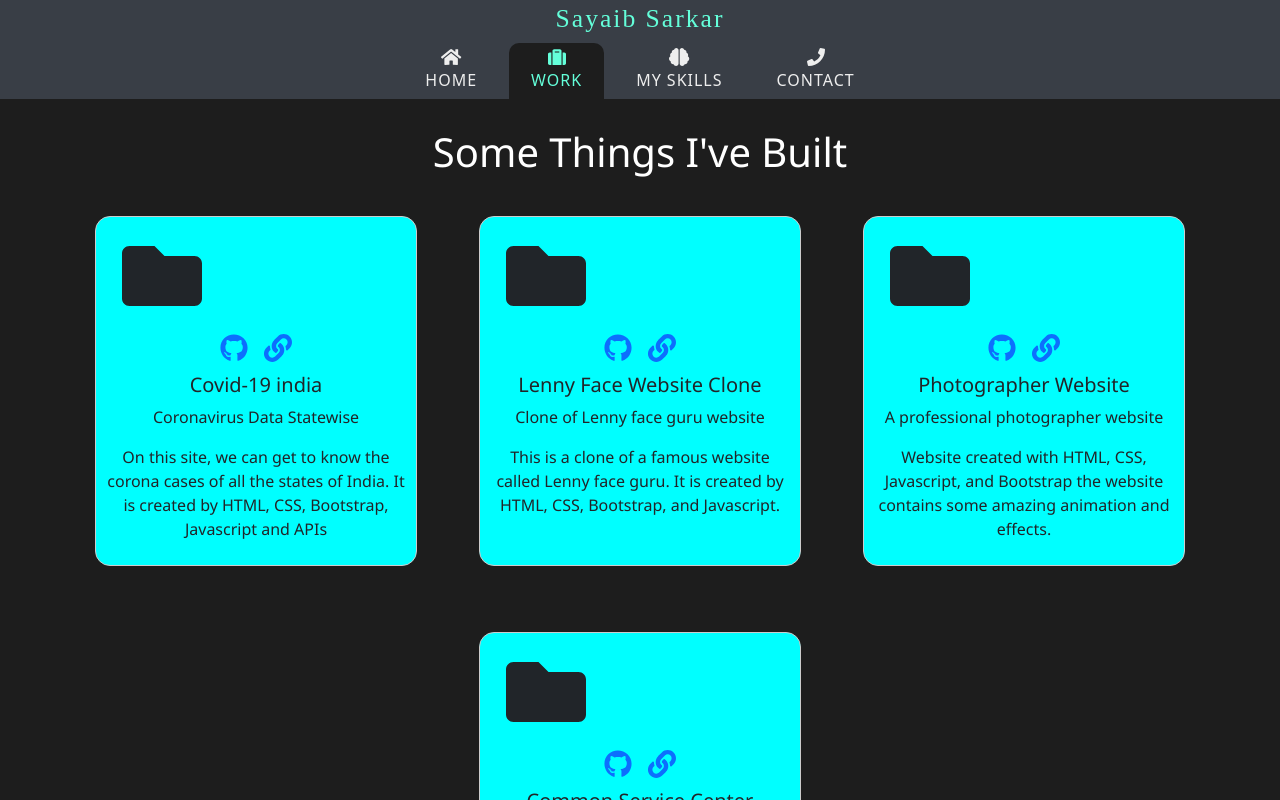
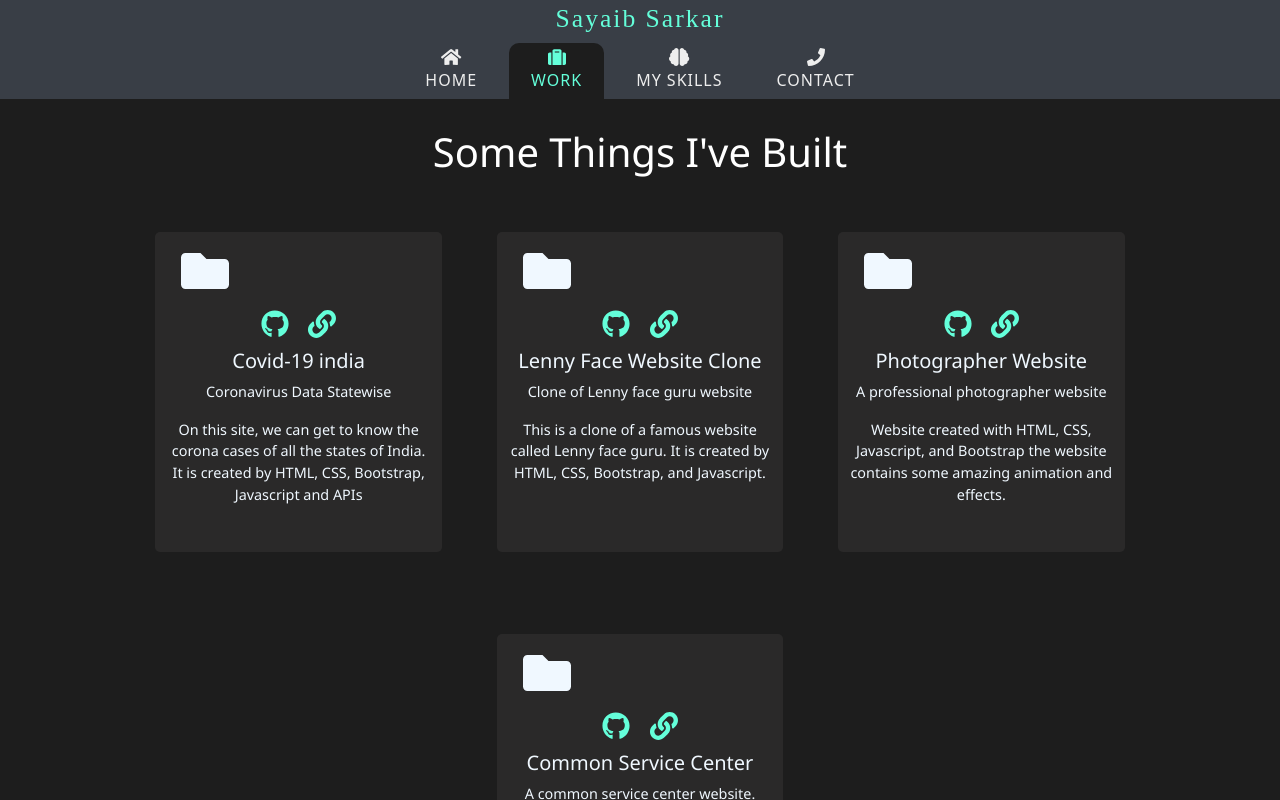
Before and after one commit to sayaib/mysite, a React (Create React App) app: page /portfolio in a window 1280 px wide. Shown: the top 800 px of the page. Built offline with nearby package versions, Linux system fonts and the light colour scheme; a web font is replaced by a local one.

Commit message:
update build and deploy

```diff
--- a/src/webpage_component/Cards.jsx
+++ b/src/webpage_component/Cards.jsx
@@ -10,14 +10,12 @@ const Cards = (props) => {
   return (
     <>
       <div className="portfolio_card" data-aos="fade-up">
-        <h1
-          style={{ fontSize: "5rem", textAlign: "left", paddingLeft: "1rem" }}
-        >
+        <h1 className="card_folder">
           <FontAwesomeIcon icon={faFolder} />
         </h1>
         <h3>
           <a
-            style={{ padding: "0.5rem" }}
+            className="card_links"
             target="_blank"
             rel="noreferrer"
             href={props.githubLink}
@@ -25,7 +23,7 @@ const Cards = (props) => {
             <FontAwesomeIcon icon={faGithub} />
           </a>
           <a
-            style={{ padding: "0.5rem" }}
+            className="card_links"
             target="_blank"
             rel="noreferrer"
             href={props.websiteLink}
@@ -36,8 +34,8 @@ const Cards = (props) => {
 
         <div>
           <Card.Title>{props.name}</Card.Title>
-          <p>{props.subtitle}</p>
-          <Card.Text>{props.about}</Card.Text>
+          <p style={{fontSize:"0.9rem"}}>{props.subtitle}</p>
+          <Card.Text style={{fontSize:"0.9rem"}}>{props.about}</Card.Text>
         </div>
       </div>
     </>
--- a/src/webpage_component/style.css
+++ b/src/webpage_component/style.css
@@ -89,7 +89,8 @@
     letter-spacing: 2px;
     font-size: 80px;
 }
-.homepage_btn{
+
+.homepage_btn {
     background-color: #1D1D1D;
     border: 1px solid #64FFDA;
     color: #64FFDA;
@@ -97,13 +98,14 @@
     padding: 15px 30px;
     border-radius: 5px;
 }
-.homepage_btn:hover{
+
+.homepage_btn:hover {
     background-color: #3332329c;
 }
 
 @media screen and (max-width:620px) {
     .home_container {
-        padding-top: 8rem;
+        padding-top: 6rem;
     }
 
     .home_page_text {
@@ -141,7 +143,7 @@
 }
 
 .portfolio_body {
-    width: 90%;
+    width: 80%;
     margin: auto;
     display: flex;
     flex-direction: row;
@@ -150,15 +152,35 @@
 }
 
 .portfolio_card {
-    margin: 1rem;
+    margin: 2rem 0;
     width: 28%;
-    height: 350px;
-    border: 1px solid #ccc;
-    background-color: aqua;
+    height: 320px;
+    color: aliceblue;
+    background-color: #3332329c;
     margin-bottom: 50px;
     text-align: center;
     padding: 10px;
-    border-radius: 15px;
+    border-radius: 5px;
+}
+
+.card_folder {
+    font-size: 3rem;
+    text-align: left;
+    padding-left: 1rem;
+    text-shadow: #64FFDA;
+}
+
+.card_links {
+    color: #64FFDA;
+    padding: 0.6rem;
+    transition: 0.3s;
+
+}
+
+.card_links:hover {
+    color: #64ffdb83;
+    font-size: 2rem;
+
 }
 
 
```
Also changed, not shown: src/webpage_component/Home.jsx (+7 -5 lines), 10 other files (tests, documents, lock files or other folders).
